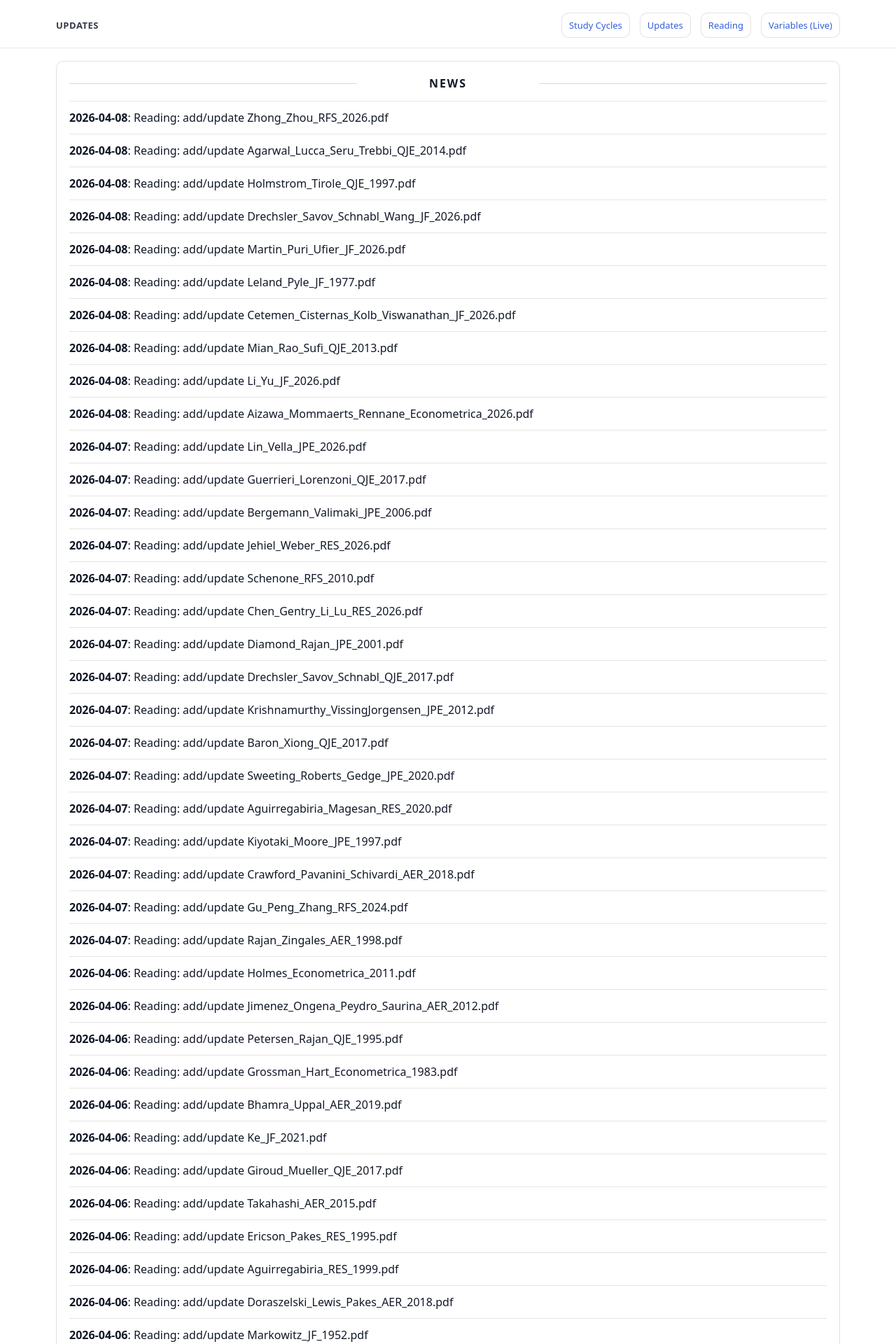
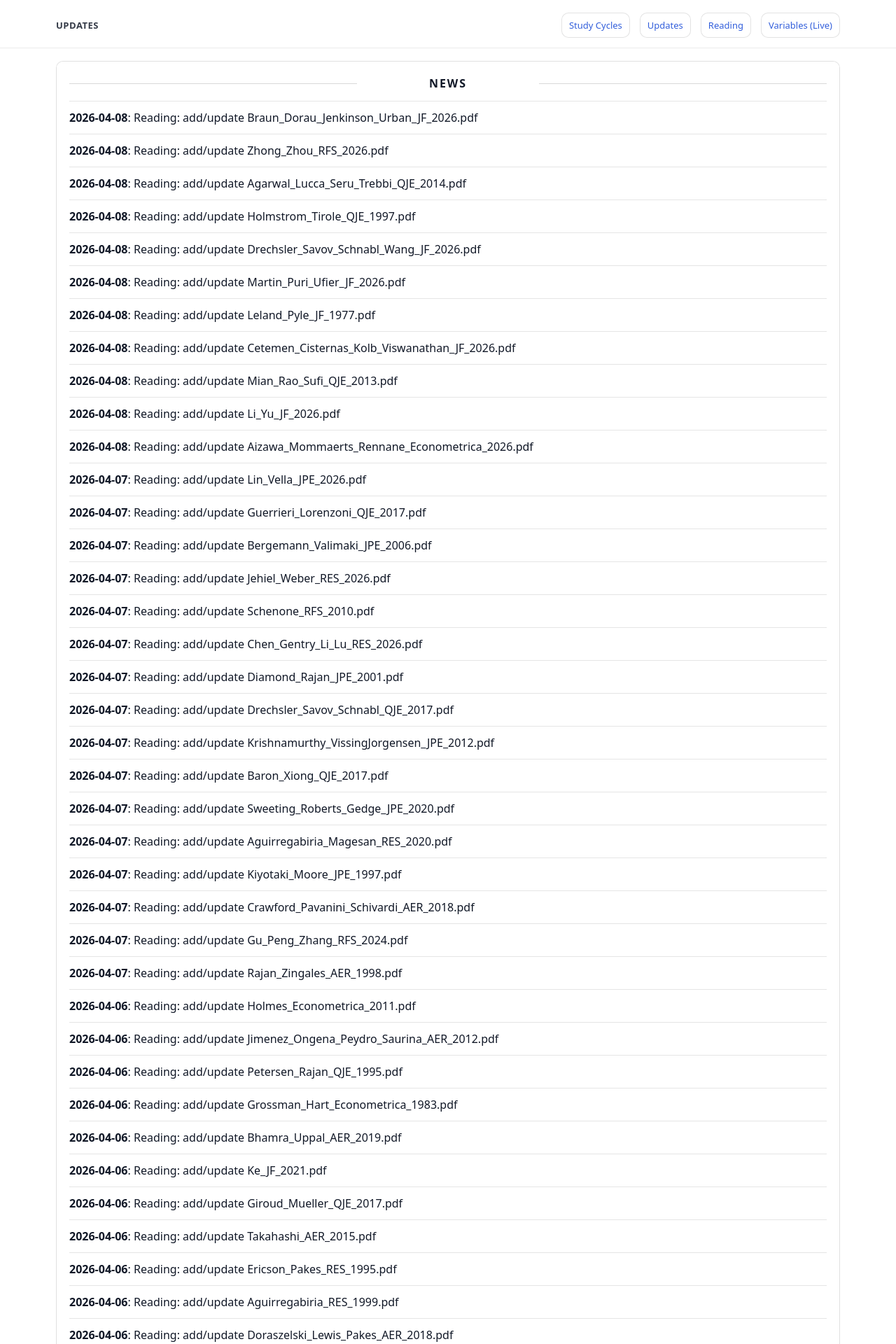
Before and after one commit to yaxinzn/study-archive, a Jekyll site: the page built from updates/index.md, in a window 1280 px wide. Shown: the top 1920 px of the page at 70% size. Built offline with Jekyll 4.4.1, drawn with Linux system fonts in a browser that asks for light colours; some of the changed text lies outside the part shown.

Commit message:
chore: update NEWS feed

```diff
--- a/_data/news.yml
+++ b/_data/news.yml
@@ -1,4 +1,7 @@
 # Auto-generated update history (sorted newest -> oldest). Do not edit manually.
+- ts: "1775642297"
+  date: "2026-04-08"
+  title: "Reading: add/update Braun_Dorau_Jenkinson_Urban_JF_2026.pdf"
 - ts: "1775641255"
   date: "2026-04-08"
   title: "Reading: add/update Zhong_Zhou_RFS_2026.pdf"
```
